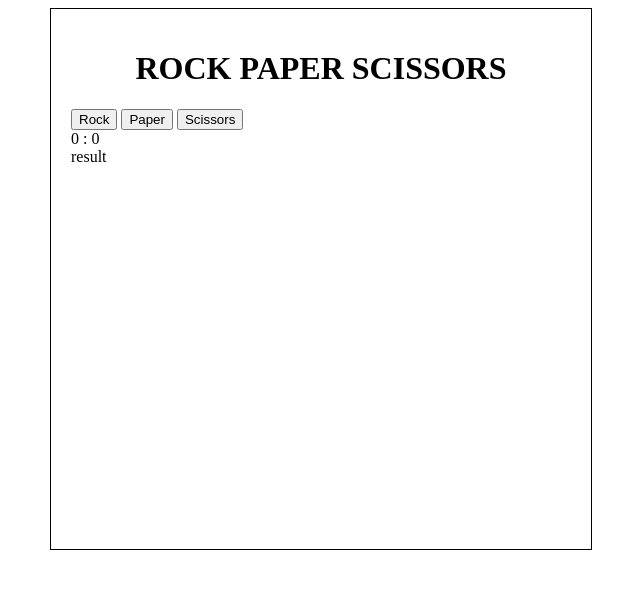
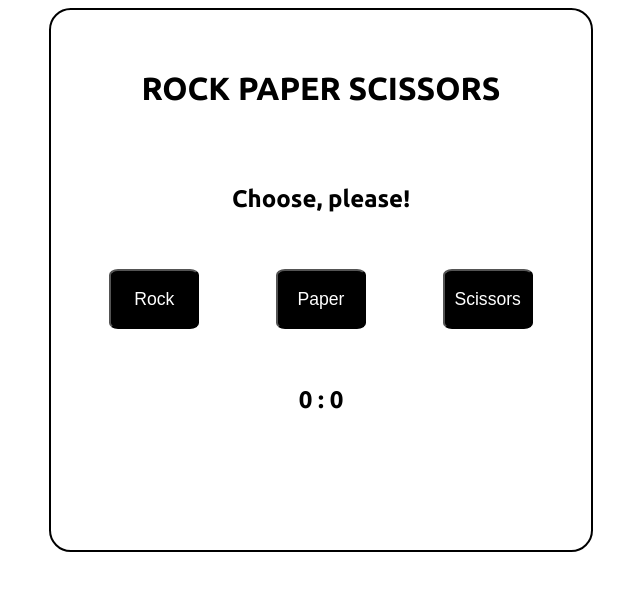
Before and after one commit to serezi0/odin-rock-paper-scissors, a plain HTML site: page index.html in a window 1280 px wide. Shown: the whole page, without its empty margins (319-959 px from the left). Drawn offline with Linux system fonts and the light colour scheme.

Commit message:
Add styling

```diff
--- a/css/style.css
+++ b/css/style.css
@@ -1,14 +1,44 @@
+body {
+    font-family: "Ubuntu", sans-serif;
+}
 #container{
     margin: auto;
     width: 500px;
     height: 500px;
     padding: 20px;
-    border: 1px solid black;
+    border: 2px solid black;
+    display: flex;
+    flex-direction: column;
+    justify-content: space-around;
+    border-radius: 4%;
 }
+
 h1{
     text-align: center;
 }
-/*reload button*/
+
+h2{
+    text-align: center;
+}
+
+#playerContainer {
+    display: flex;
+    flex-wrap: wrap;
+    justify-content: space-around;
+}
+
+#playerContainer>button{
+    height: 60px;
+    width: 90px;
+    background-color: black;
+    color: white;
+    font-size: 1.1em;
+    border-radius: 10%;
+}
+
 #reload {
   visibility: hidden;
+  background-color: black;
+  color: white;
+  border-radius: 10%;
 }
--- a/index.html
+++ b/index.html
@@ -6,21 +6,28 @@
     <title>Rock Paper Scissors</title>
     <script defer type="text/javascript" src="/js/rps.js"></script>
     <link rel="stylesheet" href="/css/style.css" />
+    <link rel="preconnect" href="https://fonts.googleapis.com" />
+    <link rel="preconnect" href="https://fonts.gstatic.com" crossorigin />
+    <link
+      href="https://fonts.googleapis.com/css2?family=Ubuntu:ital,wght@0,300;0,400;0,500;0,700;1,300;1,400;1,500;1,700&display=swap"
+      rel="stylesheet"
+    />
   </head>
   <body>
     <div id="container">
       <h1>ROCK PAPER SCISSORS</h1>
+      <h2>Choose, please!</h2>
       <div id="playerContainer">
         <button id="rock">Rock</button>
         <button id="paper">Paper</button>
         <button id="scissors">Scissors</button>
       </div>
       <div id="resultContainer">
-        <div id="score">0 : 0</div>
-        <div id="result">result</div>
+        <h2 id="score">0 : 0</h2>
+        <h2 id="result"></h2>
       </div>
       <div id="gamOver">
-        <div id="congrats"></div>
+        <h2 id="congrats"></h2>
         <button id="reload">Play again?</button>
       </div>
     </div>
```
